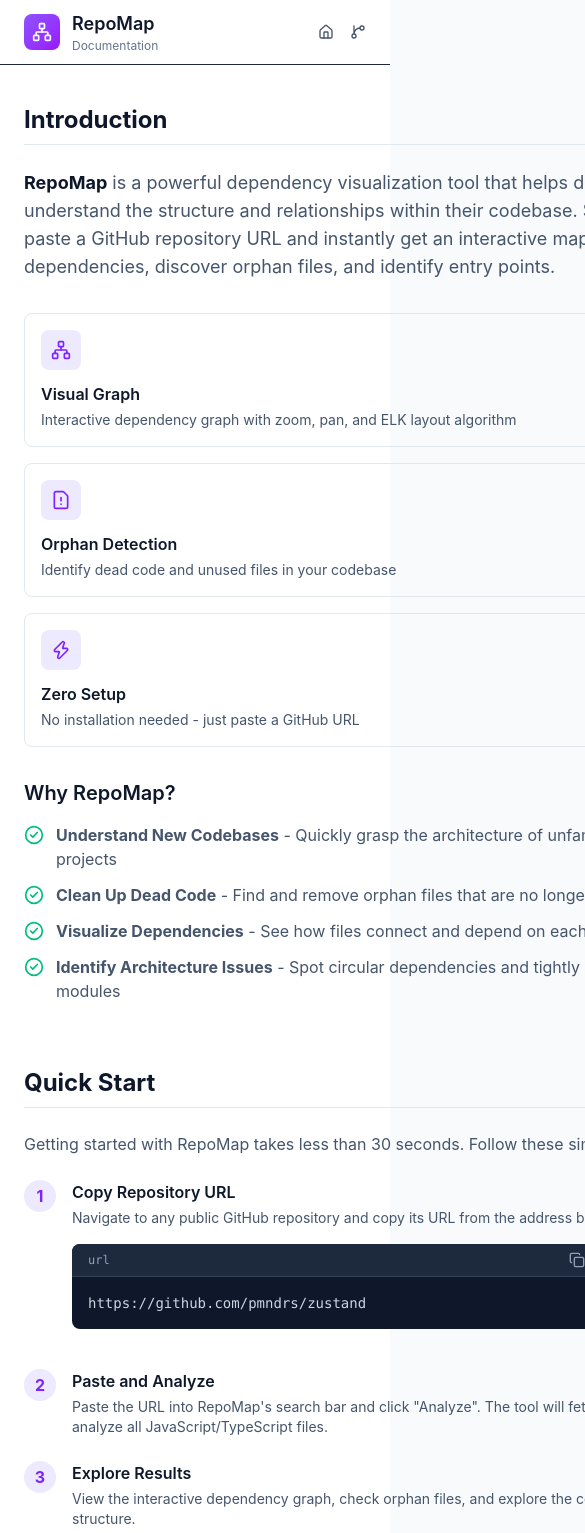
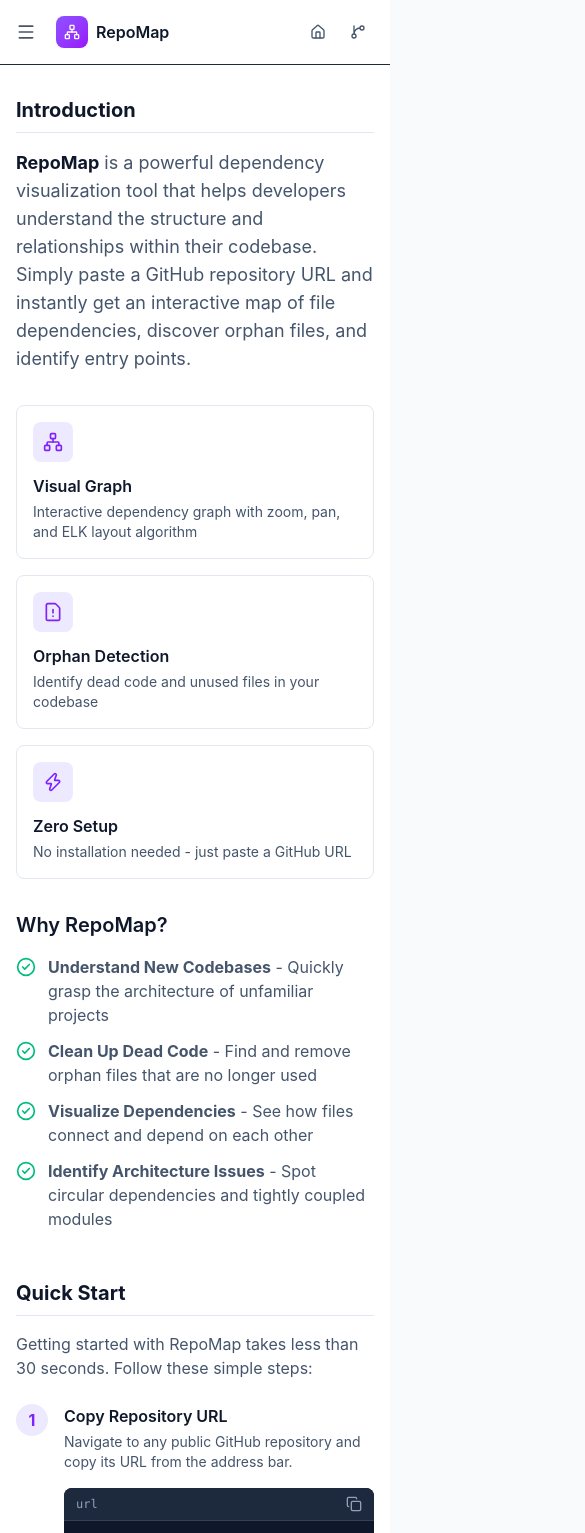
Before and after one commit to Abhilash-03/RepoMap, a React (Vite) app in the folder client/: page /docs in a window 390 px wide. Shown: the top 1533 px of the page, 585 px wide, since content can reach past the window. Built offline with nearby package versions, Linux system fonts and the light colour scheme; no server answers.

Commit message:
feat: enhance documentation components with responsive design and improved sidebar functionality

```diff
--- a/client/src/components/docs/CodeBlock.tsx
+++ b/client/src/components/docs/CodeBlock.tsx
@@ -16,8 +16,8 @@
   };
 
   return (
-    <div className="relative group rounded-lg overflow-hidden bg-slate-900 my-4">
-      <div className="flex items-center justify-between px-4 py-2 bg-slate-800 border-b border-slate-700">
+    <div className="relative group rounded-lg overflow-hidden bg-slate-900 my-4 max-w-full">
+      <div className="flex items-center justify-between px-3 sm:px-4 py-2 bg-slate-800 border-b border-slate-700">
         <span className="text-xs text-slate-400 font-mono">{language}</span>
         <button
           onClick={handleCopy}
@@ -26,7 +26,7 @@
           {copied ? <Check className="h-4 w-4" /> : <Copy className="h-4 w-4" />}
         </button>
       </div>
-      <pre className="p-4 overflow-x-auto text-sm">
+      <pre className="p-3 sm:p-4 overflow-x-auto text-xs sm:text-sm">
         <code className="text-slate-300 font-mono">{code}</code>
       </pre>
     </div>
--- a/client/src/components/docs/DocsContent.tsx
+++ b/client/src/components/docs/DocsContent.tsx
@@ -17,8 +17,8 @@
 
 function DocsContent() {
   return (
-    <main className="flex-1 lg:ml-64">
-      <div className="max-w-4xl mx-auto px-6 py-10">
+    <main className="flex-1 w-full min-w-0 lg:ml-64">
+      <div className="max-w-4xl mx-auto px-4 sm:px-6 py-8 sm:py-10">
         {/* Introduction */}
         <Section id="introduction" title="Introduction">
           <p className="text-lg text-slate-600 mb-6">
@@ -174,12 +174,12 @@
           </p>
 
           <div className="relative">
-            <div className="absolute left-4 top-0 bottom-0 w-0.5 bg-slate-200"></div>
+            <div className="absolute left-3 sm:left-4 top-0 bottom-0 w-0.5 bg-slate-200"></div>
 
             <div className="space-y-8">
-              <div className="relative flex gap-6">
-                <div className="h-8 w-8 rounded-full bg-violet-600 flex items-center justify-center shrink-0 text-white font-bold text-sm z-10">1</div>
-                <div className="pb-8">
+              <div className="relative flex gap-3 sm:gap-6">
+                <div className="h-6 w-6 sm:h-8 sm:w-8 rounded-full bg-violet-600 flex items-center justify-center shrink-0 text-white font-bold text-xs sm:text-sm z-10">1</div>
+                <div className="pb-8 min-w-0 flex-1">
                   <h4 className="font-semibold text-slate-900 mb-2">Repository Fetch</h4>
                   <p className="text-slate-600 text-sm">
                     Using the GitHub API, we fetch the repository's file tree and retrieve content for all supported JavaScript/TypeScript files. We skip common non-essential directories like node_modules, dist, and build.
@@ -192,9 +192,9 @@
                 </div>
               </div>
 
-              <div className="relative flex gap-6">
-                <div className="h-8 w-8 rounded-full bg-violet-600 flex items-center justify-center shrink-0 text-white font-bold text-sm z-10">2</div>
-                <div className="pb-8">
+              <div className="relative flex gap-3 sm:gap-6">
+                <div className="h-6 w-6 sm:h-8 sm:w-8 rounded-full bg-violet-600 flex items-center justify-center shrink-0 text-white font-bold text-xs sm:text-sm z-10">2</div>
+                <div className="pb-8 min-w-0 flex-1">
                   <h4 className="font-semibold text-slate-900 mb-2">Import Extraction</h4>
                   <p className="text-slate-600 text-sm">
                     Each file is parsed to extract import statements. We support ES6 imports, CommonJS require, dynamic imports, and re-exports.
@@ -210,9 +210,9 @@
                 </div>
               </div>
 
-              <div className="relative flex gap-6">
-                <div className="h-8 w-8 rounded-full bg-violet-600 flex items-center justify-center shrink-0 text-white font-bold text-sm z-10">3</div>
-                <div className="pb-8">
+              <div className="relative flex gap-3 sm:gap-6">
+                <div className="h-6 w-6 sm:h-8 sm:w-8 rounded-full bg-violet-600 flex items-center justify-center shrink-0 text-white font-bold text-xs sm:text-sm z-10">3</div>
+                <div className="pb-8 min-w-0 flex-1">
                   <h4 className="font-semibold text-slate-900 mb-2">Path Resolution</h4>
                   <p className="text-slate-600 text-sm">
                     Import paths are resolved to actual file paths. This includes handling relative paths, path aliases (@/), extension inference, and index file resolution.
@@ -224,9 +224,9 @@
                 </div>
               </div>
 
-              <div className="relative flex gap-6">
-                <div className="h-8 w-8 rounded-full bg-violet-600 flex items-center justify-center shrink-0 text-white font-bold text-sm z-10">4</div>
-                <div className="pb-8">
+              <div className="relative flex gap-3 sm:gap-6">
+                <div className="h-6 w-6 sm:h-8 sm:w-8 rounded-full bg-violet-600 flex items-center justify-center shrink-0 text-white font-bold text-xs sm:text-sm z-10">4</div>
+                <div className="pb-8 min-w-0 flex-1">
                   <h4 className="font-semibold text-slate-900 mb-2">Graph Construction</h4>
                   <p className="text-slate-600 text-sm">
                     A directed graph is built where nodes are files and edges are import relationships. Each node is classified as an entry point, regular file, or orphan based on analysis rules.
@@ -234,9 +234,9 @@
                 </div>
               </div>
 
-              <div className="relative flex gap-6">
-                <div className="h-8 w-8 rounded-full bg-violet-600 flex items-center justify-center shrink-0 text-white font-bold text-sm z-10">5</div>
-                <div>
+              <div className="relative flex gap-3 sm:gap-6">
+                <div className="h-6 w-6 sm:h-8 sm:w-8 rounded-full bg-violet-600 flex items-center justify-center shrink-0 text-white font-bold text-xs sm:text-sm z-10">5</div>
+                <div className="min-w-0 flex-1">
                   <h4 className="font-semibold text-slate-900 mb-2">Visualization</h4>
                   <p className="text-slate-600 text-sm">
                     The graph is rendered using React Flow with ELK layout algorithm for automatic node positioning. The result is an interactive, zoomable visualization.
--- a/client/src/components/docs/DocsHeader.tsx
+++ b/client/src/components/docs/DocsHeader.tsx
@@ -1,27 +1,41 @@
 import { Link } from 'react-router-dom';
-import { Network, Home, GitBranch } from 'lucide-react';
+import { Network, Home, GitBranch, Menu, X } from 'lucide-react';
 import { Badge } from '@/components/ui/badge';
 
-function DocsHeader() {
+interface DocsHeaderProps {
+  isSidebarOpen: boolean;
+  onToggleSidebar: () => void;
+}
+
+function DocsHeader({ isSidebarOpen, onToggleSidebar }: DocsHeaderProps) {
   return (
     <header className="fixed top-0 left-0 right-0 z-50 border-b bg-white/80 backdrop-blur-sm">
-      <div className="flex items-center justify-between h-16 px-6">
-        <div className="flex items-center gap-6">
-          <Link to="/" className="flex items-center gap-3">
-            <div className="h-9 w-9 rounded-lg bg-gradient-to-br from-violet-500 to-purple-600 flex items-center justify-center">
-              <Network className="h-5 w-5 text-white" />
+      <div className="flex items-center justify-between h-16 px-4 sm:px-6">
+        <div className="flex items-center gap-3 sm:gap-6">
+          {/* Mobile menu button */}
+          <button
+            onClick={onToggleSidebar}
+            className="lg:hidden p-2 -ml-2 rounded-lg text-slate-600 hover:bg-slate-100 transition-colors"
+            aria-label={isSidebarOpen ? 'Close menu' : 'Open menu'}
+          >
+            {isSidebarOpen ? <X className="h-5 w-5" /> : <Menu className="h-5 w-5" />}
+          </button>
+
+          <Link to="/" className="flex items-center gap-2 sm:gap-3">
+            <div className="h-8 w-8 sm:h-9 sm:w-9 rounded-lg bg-gradient-to-br from-violet-500 to-purple-600 flex items-center justify-center">
+              <Network className="h-4 w-4 sm:h-5 sm:w-5 text-white" />
             </div>
             <div>
-              <h1 className="text-lg font-semibold text-slate-900">RepoMap</h1>
-              <p className="text-xs text-slate-500">Documentation</p>
+              <h1 className="text-base sm:text-lg font-semibold text-slate-900">RepoMap</h1>
+              <p className="text-xs text-slate-500 hidden sm:block">Documentation</p>
             </div>
           </Link>
           <Badge variant="outline" className="hidden sm:flex">v1.0.0</Badge>
         </div>
-        <div className="flex items-center gap-4">
+        <div className="flex items-center gap-2 sm:gap-4">
           <Link
             to="/"
-            className="flex items-center gap-2 text-sm text-slate-600 hover:text-violet-600 transition-colors"
+            className="flex items-center gap-2 text-sm text-slate-600 hover:text-violet-600 transition-colors p-2 rounded-lg hover:bg-slate-100"
           >
             <Home className="h-4 w-4" />
             <span className="hidden sm:inline">Back to App</span>
@@ -30,7 +44,7 @@
             href="https://github.com/Abhilash-03/RepoMap"
             target="_blank"
             rel="noopener noreferrer"
-            className="flex items-center gap-2 text-sm text-slate-600 hover:text-violet-600 transition-colors"
+            className="flex items-center gap-2 text-sm text-slate-600 hover:text-violet-600 transition-colors p-2 rounded-lg hover:bg-slate-100"
           >
             <GitBranch className="h-4 w-4" />
             <span className="hidden sm:inline">GitHub</span>
--- a/client/src/components/docs/DocsSidebar.tsx
+++ b/client/src/components/docs/DocsSidebar.tsx
@@ -5,11 +5,27 @@
 interface DocsSidebarProps {
   activeSection: string;
   onSectionClick: (id: string) => void;
+  isOpen: boolean;
+  onClose: () => void;
 }
 
-function DocsSidebar({ activeSection, onSectionClick }: DocsSidebarProps) {
+function DocsSidebar({ activeSection, onSectionClick, isOpen, onClose }: DocsSidebarProps) {
   return (
-    <aside className="fixed left-0 top-16 bottom-0 w-64 border-r bg-slate-50/50 hidden lg:block">
+    <>
+      {/* Mobile overlay backdrop */}
+      {isOpen && (
+        <div
+          className="fixed inset-0 bg-black/50 z-40 lg:hidden"
+          onClick={onClose}
+        />
+      )}
+
+      {/* Sidebar */}
+      <aside className={cn(
+        "fixed left-0 top-16 bottom-0 w-64 border-r bg-white z-40 transition-transform duration-300 ease-in-out",
+        "lg:translate-x-0 lg:bg-slate-50/50",
+        isOpen ? "translate-x-0" : "-translate-x-full"
+      )}>
         <ScrollArea className="h-full py-6 px-4">
           <nav className="space-y-6">
             {navigation.map((group) => (
@@ -43,6 +59,7 @@
           </nav>
         </ScrollArea>
       </aside>
+    </>
   );
 }
 
--- a/client/src/components/docs/Section.tsx
+++ b/client/src/components/docs/Section.tsx
@@ -6,8 +6,8 @@
 
 function Section({ id, title, children }: SectionProps) {
   return (
-    <section id={id} className="scroll-mt-20 mb-16">
-      <h2 className="text-2xl font-bold text-slate-900 mb-6 pb-2 border-b border-slate-200">
+    <section id={id} className="scroll-mt-20 mb-12 sm:mb-16">
+      <h2 className="text-xl sm:text-2xl font-bold text-slate-900 mb-4 sm:mb-6 pb-2 border-b border-slate-200">
         {title}
       </h2>
       <div className="prose prose-slate max-w-none">{children}</div>
--- a/client/src/pages/DocsPage.tsx
+++ b/client/src/pages/DocsPage.tsx
@@ -3,6 +3,7 @@
 
 export default function DocsPage() {
   const [activeSection, setActiveSection] = useState('introduction');
+  const [isSidebarOpen, setIsSidebarOpen] = useState(false);
 
   // Track scroll position to highlight active section
   useEffect(() => {
@@ -32,16 +33,22 @@
     if (element) {
       element.scrollIntoView({ behavior: 'smooth' });
     }
+    setIsSidebarOpen(false); // Close sidebar on mobile after navigation
   };
 
   return (
     <div className="min-h-screen bg-white">
-      <DocsHeader />
+      <DocsHeader
+        isSidebarOpen={isSidebarOpen}
+        onToggleSidebar={() => setIsSidebarOpen(!isSidebarOpen)}
+      />
 
       <div className="flex pt-16">
         <DocsSidebar
           activeSection={activeSection}
           onSectionClick={scrollToSection}
+          isOpen={isSidebarOpen}
+          onClose={() => setIsSidebarOpen(false)}
         />
         <DocsContent />
       </div>
```
Lines whose indentation alone changed are shown as unchanged.
